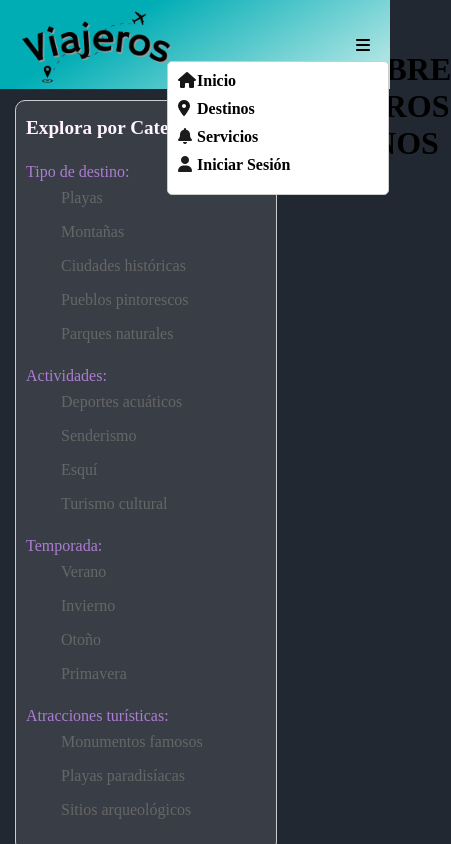
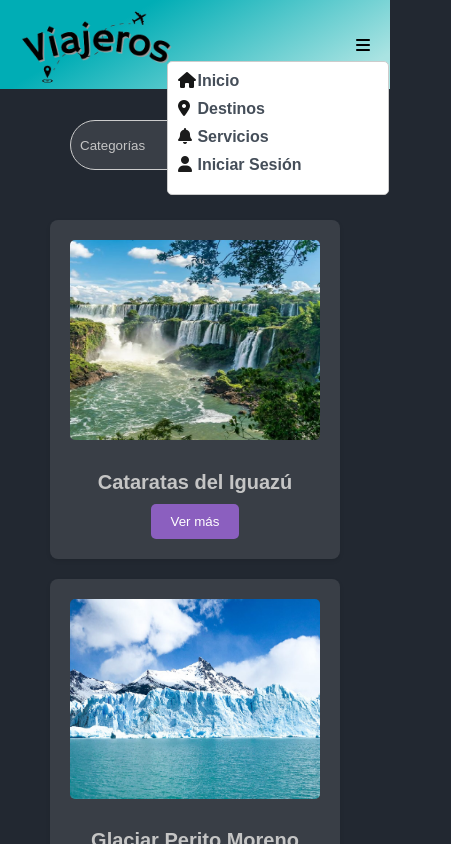
Before and after one commit to L-insfran/Viajeros_codo-a-codo, a plain HTML site: page client/pages/destinos.html in a window 390 px wide. Both pictures are taken after a click on the icon 363 px from the left and 44 px from the top of the page. Shown: the top 844 px of the page, 451 px wide, since content can reach past the window. Drawn offline with Linux system fonts and the light colour scheme; no server answers; a web font is replaced by a local one.

Commit message:
Estilos Nav y Destinos

```diff
--- a/client/Scripts/scripts.js
+++ b/client/Scripts/scripts.js
@@ -8,42 +8,41 @@ document.getElementById("menu-toggle").addEventListener("click", function() {
 
 document.addEventListener("DOMContentLoaded", function() {
     const cardContainer = document.querySelector('.card-container');
-    const accessKey = 'gHTABAFdXXK-OCad1TKu58LsyhFwWFN39p6PBgoTqNQ';
-    const query = 'place';
-    const minWidth = 400;
-    const minHeight = 300;
 
-    fetch(`https://api.unsplash.com/photos/random?count=9&query=${query}&client_id=${accessKey}`)
-    .then(response => response.json())
-    .then(data => {
-        data.forEach(photo => {
-            // Verificar el tamaño de la imagen
-            if (photo.width >= minWidth && photo.height >= minHeight) {
-                // Crear tarjeta solo si la imagen cumple con los requisitos de tamaño
+    // Importar los datos de lugares turísticos desde data.js
+    const lugaresTuristicos = window.lugaresTuristicos;
+
+    // Iterar sobre cada lugar turístico y crear una tarjeta para cada uno
+    lugaresTuristicos.forEach(lugar => {
         const card = document.createElement('div');
         card.classList.add('card');
 
         const img = document.createElement('img');
-                img.src = photo.urls.regular;
-                img.alt = photo.alt_description;
+        img.src = lugar.imagen; // Utilizamos la URL de la imagen del lugar turístico
+        img.alt = lugar.nombre_lugar;
 
         const title = document.createElement('h2');
-                title.textContent = photo.alt_description; // Puedes usar otro campo para el título si lo deseas
+        title.textContent = lugar.nombre_lugar;
 
         // Agregar evento de clic a la tarjeta para abrir el modal
         card.addEventListener('click', function() {
-                    openModal(photo);
+            openModal(lugar);
         });
+
+        // Crear el botón "Ver más"
+        const verMasBtn = document.createElement('button');
+        verMasBtn.textContent = 'Ver más';
+        verMasBtn.classList.add('ver-mas-btn');
+
+        // Agregar el botón al contenedor deseado
+        document.querySelector('.card-container').appendChild(verMasBtn);
 
         card.appendChild(img);
         card.appendChild(title);
+        card.appendChild(verMasBtn); // Agregar el botón "Ver más" a la tarjeta
 
         cardContainer.appendChild(card);
-            }
     });
-    })
-    .catch(error => console.error('Error al obtener imágenes:', error));
-
 
     // Función para cerrar el modal
     function closeModal() {
@@ -52,7 +51,7 @@ function closeModal() {
     }
 
     // Función para abrir el modal
-function openModal(photo) {
+    function openModal(lugar) {
         const modal = document.getElementById('modal');
         const modalContent = modal.querySelector('.modal-content');
 
@@ -60,29 +59,18 @@ function openModal(photo) {
         modalContent.innerHTML = '';
 
         const title = document.createElement('h2');
-    title.textContent = photo.alt_description;
+        title.textContent = lugar.nombre_lugar;
 
         // Agregar título al modal
         modalContent.appendChild(title);
 
-    // Agregar iconos al modal
-    const iconsContainer = document.createElement('div');
-    iconsContainer.classList.add('icons-container');
+        const provincia = document.createElement('p');
+        provincia.textContent = `Provincia: ${lugar.nombre_provincia}`;
+        modalContent.appendChild(provincia);
 
-    const icon1 = document.createElement('i');
-    icon1.classList.add('fas', 'fa-plane');
-    iconsContainer.appendChild(icon1);
-
-    const icon2 = document.createElement('i');
-    icon2.classList.add('fas', 'fa-train');
-    iconsContainer.appendChild(icon2);
-
-    const icon3 = document.createElement('i');
-    icon3.classList.add('fas', 'fa-hotel');
-    iconsContainer.appendChild(icon3);
-
-    // Agregar contenedor de iconos al modal
-    modalContent.appendChild(iconsContainer);
+        const descripcion = document.createElement('p');
+        descripcion.textContent = lugar.descripcion;
+        modalContent.appendChild(descripcion);
 
         // Agregar botón de cierre al modal
         const closeBtn = document.createElement('span');
@@ -96,7 +84,4 @@ function openModal(photo) {
         // Asignar evento de clic al botón de cierre
         closeBtn.addEventListener('click', closeModal);
     }
-
-
-
 });
--- a/client/css/styles.css
+++ b/client/css/styles.css
@@ -6,15 +6,15 @@ body {
     font-optical-sizing: auto;
     font-weight: 300;
     font-style: normal;
-    font-family: "Reddit Mono";
+    font-family: "Poppins", sans-serif;
     background-color: #222831;
 }
+
 
 .navegador {
     display: flex;
     justify-content: space-between;
     align-items: center;
-    background-color: #dcdcdc;
     position: fixed;
     top: 0;
     left: 0;
@@ -36,7 +36,7 @@ body {
 }
 .nav-items a {
     text-decoration: none;
-    color: #000;
+    color: #454e59;
     font-weight: bold;
     position: relative; /* Añadido para alinear el icono con el texto */
 }
@@ -68,13 +68,19 @@ main{
     align-items: center;
 }
 
+
 .card-container{
     display: flex;
     flex-wrap: wrap;
     justify-content: center;
     margin-left:0px;
     padding-left:0px;
+    text-align: center;
+    margin-bottom: 120px;
+    margin-top: 100px;
 }
+
+
 .card {
     background-color: #393E46;
     border-radius: 8px;
@@ -84,6 +90,7 @@ main{
     width: 250px;
     margin: 10px;
 }
+
 
 .card img {
     width: 250px;
@@ -95,6 +102,7 @@ main{
 .card h2 {
     font-size: 20px;
     margin-bottom: 10px;
+    color: #C5C5C5;
 }
 
 .card p {
@@ -102,17 +110,32 @@ main{
     color: #666;
 }
 
+/* Estilos para el botón "Ver más" */
+.ver-mas-btn {
+    background-color:#8B5FBF;
+    color: white;
+    padding: 10px 20px;
+    border: none;
+    border-radius: 5px;
+    cursor: pointer;
+}
+
+/* Estilos para el botón "Ver más" al pasar el mouse */
+.ver-mas-btn:hover {
+    background-color: #AC7DD2;
+}
+
 
 .filter-content {
     width: 250px;
-    margin-top: 100px;
+    margin-top: 150px;
     margin-left: 15px;
     padding-left: 10px;
-    border: solid 1px #ccc; /* Agrega un borde */
-    border-radius: 10px; /* Añade esquinas redondeadas */
-    background-color: #393E46; /* color de fondo */
-    box-shadow: 0 2px 4px rgba(0, 0, 0, 0.1); /* Agrega una sombra */
-    color: #AC7DD2;
+    border: solid 1px #ccc;
+    border-radius: 10px;
+    background-color: #393E46;
+    box-shadow: 0 2px 4px rgba(0, 0, 0, 0.1);
+    color: #AAE3E2;
 
 }
 
@@ -121,34 +144,38 @@ main{
 }
 
 .filter-content ul {
-    list-style: none; /* Quita los marcadores de lista */
+    list-style: none;
     padding: 0;
 }
 
 .filter-content ul li {
-    padding: 8px 0; /* Añade un poco de espacio entre cada elemento de la lista */
+    padding: 8px 0;
 }
 
 .filter-content ul ul {
-    margin-left: 20px; /* Agrega sangría para las subcategorías */
+    margin-left: 20px;
 }
 
 .filter-heading {
-    font-size: 1.2rem; /* Tamaño de fuente más grande */
-    font-weight: bold; /* Texto en negrita */
-    color: #333; /* Color de texto más oscuro */
-    margin-bottom: 10px; /* Añade un poco de espacio inferior */
+    font-size: 1.2rem;
+    font-weight: bold;
+    color: #333;
+    margin-bottom: 10px;
 }
 
 .category-item {
-    font-size: 1rem; /* Tamaño de fuente */
-    color: #666; /* Color de texto más oscuro que el encabezado */
-    margin-left: 15px; /* Agrega un poco de sangría */
-    cursor: pointer; /* Cambia el cursor al pasar sobre las categorías */
+    font-size: 1rem;
+    color: #666;
+    margin-left: 15px;
+    cursor: pointer;
 }
 
 .category-item:hover {
-    color: #C5C5C5; /* Cambia el color del texto al pasar sobre las categorías */
+    color: #C5C5C5;
+}
+
+.filter-search{
+    display: none;
 }
 
 /* Estilos para el modal */
@@ -399,7 +426,7 @@ form button:hover {
 /* Estilos para pantallas más pequeñas */
 
 
-@media screen and (max-width: 800px) {
+@media screen and (max-width: 1000px) {
 
 
 /*Navegador*/
@@ -440,4 +467,53 @@ form button:hover {
     .nav-items a:hover i {
         color: grey !important;
     }
+
+
+
+
+    /*Destinos*/
+
+    main{
+        display: flex;
+        flex-direction: column;
+        align-items: center;
+        justify-content: center;
+    }
+
+    .card-container{
+        margin-top: 0px;
+    }
+
+    .filter-content{
+        display: none;
+    }
+
+
+    .filter-search{
+        margin-top: 120px;
+        display: block;
+        position: relative;
+        justify-content: center;
+        align-items: center;
+    }
+
+    .filter-search select {
+        width: 250px;
+        height: 50px;
+        padding: 5px;
+        margin-bottom: 10px;
+        border: 1px solid #ccc;
+        border-radius: 40px;
+        background-color: #393E46;
+        color: #C5C5C5;
+
+    }
+
+    .filter-search select option {
+        padding: 10px;
+        width: 100px;
+        cursor: pointer;
+        color: #222831;
+    }
+
 }
--- /dev/null
+++ b/client/data/data.js
@@ -0,0 +1,77 @@
+const lugaresTuristicos =
+    [
+        {
+          "id": 1,
+          "nombre_lugar": "Cataratas del Iguazú",
+          "nombre_provincia": "Misiones",
+          "categorias": ["Parques Naturales", "Senderismo"],
+          "descripcion": "Las Cataratas del Iguazú son un conjunto de cataratas que se localizan sobre el río Iguazú, en el límite entre la provincia argentina de Misiones y el estado brasileño de Paraná. Es uno de los destinos naturales más impresionantes del mundo.",
+          "imagen": "../images/destinos/cataratas.jpg"
+        },
+        {
+          "id": 2,
+          "nombre_lugar": "Glaciar Perito Moreno",
+          "nombre_provincia": "Santa Cruz",
+          "categorias": ["Esquí", "Montañas"],
+          "descripcion": "El Glaciar Perito Moreno es uno de los glaciares más imponentes del mundo. Se encuentra en el Parque Nacional Los Glaciares, en la provincia de Santa Cruz. Es famoso por su tamaño y su activa dinámica de avance y retroceso.",
+          "imagen": "../images/destinos/perito-moreno.jpg"
+        },
+        {
+          "id": 3,
+          "nombre_lugar": "Bariloche",
+          "nombre_provincia": "Río Negro",
+          "categorias": ["Esquí", "Montañas"],
+          "descripcion": "Bariloche, ubicado en la región de la Patagonia, es famoso por sus paisajes de montaña, lagos cristalinos y centros de esquí. También es conocido por su deliciosa producción de chocolate artesanal.",
+          "imagen": "../images/destinos/bariloche.jpg"
+        },
+        {
+          "id": 4,
+          "nombre_lugar": "Quebrada de Humahuaca",
+          "nombre_provincia": "Jujuy",
+          "categorias": ["Montañas", "Turismo Cultural", "Senderismo"],
+          "descripcion": "La Quebrada de Humahuaca es una garganta montañosa ubicada en la provincia de Jujuy. Es famosa por sus paisajes coloridos, pueblos históricos y sitios arqueológicos que datan de la época precolombina.",
+          "imagen": "../images/destinos/humahuaca.jpg"
+        },
+        {
+          "id": 5,
+          "nombre_lugar": "Ushuaia",
+          "nombre_provincia": "Tierra del Fuego",
+          "categorias": ["Ciudad Histórica", "Monumentos Famosos"],
+          "descripcion": "Ushuaia es la ciudad más austral del mundo y se encuentra en la isla de Tierra del Fuego. Es el punto de partida para expediciones a la Antártida, y ofrece paisajes naturales impresionantes, como montañas nevadas y glaciares.",
+          "imagen": "../images/destinos/ushuaia.jpg"
+        },
+        {
+          "id": 6,
+          "nombre_lugar": "Mendoza",
+          "nombre_provincia": "Mendoza",
+          "categorias": ["Ciudad Histórica", "Montañas", "Esquí", "Senderismo", "Sitios Arqueológicos"],
+          "descripcion": "Mendoza, conocida como la tierra del sol y del buen vino, es famosa por sus viñedos y bodegas, pero también por sus impresionantes paisajes montañosos. La cordillera de los Andes ofrece oportunidades para el trekking y otros deportes de aventura.",
+          "imagen": "../images/destinos/mendoza.jpg"
+        },
+        {
+          "id": 7,
+          "nombre_lugar": "Península Valdés",
+          "nombre_provincia": "Chubut",
+          "categorias": ["Parques Naturales", "Senderismo"],
+          "descripcion": "La Península Valdés, en la provincia de Chubut, es un importante santuario de vida silvestre en Argentina. Es conocida por su diversidad de fauna, que incluye ballenas, pingüinos, elefantes marinos y muchas otras especies.",
+          "imagen": "../images/destinos/peninsula-valdes.jpg"
+        },
+        {
+          "id": 8,
+          "nombre_lugar": "Cafayate",
+          "nombre_provincia": "Salta",
+          "categorias": ["Montañas", "Turísmo cultural", "Sitio Arqueológico"],
+          "descripcion": "Cafayate es una ciudad en la provincia de Salta, famosa por su producción de vinos de alta calidad. Además de sus bodegas, la región ofrece paisajes impresionantes de montañas, valles y viñedos.",
+          "imagen": "../images/destinos/cafayate.jpg"
+        },
+        {
+          "id": 9,
+          "nombre_lugar": "Mar del Plata",
+          "nombre_provincia": "Buenos Aires",
+          "categorias": ["Playas", "Ciudades Históricas", "Deportes acuáticos"],
+          "descripcion": "Mar del Plata es uno de los destinos de playa más populares de Argentina, ubicado en la provincia de Buenos Aires. Además de sus playas, la ciudad ofrece una animada vida nocturna, una amplia oferta gastronómica y diversas actividades recreativas.",
+          "imagen": "../images/destinos/mar-del-plata.jpg"
+        }
+      ]
+
+      window.lugaresTuristicos = lugaresTuristicos;
--- a/client/pages/destinos.html
+++ b/client/pages/destinos.html
@@ -41,7 +41,6 @@
                             <li class="category-item">Playas</li>
                             <li class="category-item">Montañas</li>
                             <li class="category-item">Ciudades históricas</li>
-                            <li class="category-item">Pueblos pintorescos</li>
                             <li class="category-item">Parques naturales</li>
                         </ul>
                     </li>
@@ -64,7 +63,6 @@
                     <li>Atracciones turísticas:
                         <ul>
                             <li class="category-item">Monumentos famosos</li>
-                            <li class="category-item">Playas paradisíacas</li>
                             <li class="category-item">Sitios arqueológicos</li>
                         </ul>
                     </li>
@@ -72,10 +70,18 @@
             </div>
         </aside>
 
+        <section class="filter-search">
+            <select id="categorySelect">
+                <option value="" disabled selected>Categorías</option>
+                <option value="naturaleza">Ciudades Históricas</option>
+                <option value="aventura">Montañas</option>
+                <option value="cultura">Playas</option>
+                <option value="gastronomia">Parques Nacionales</option>
+            </select>
+        </section>
+
 
         <div class="main-content">
-            <h1>DESCUBRE NUESTROS DESTINOS</h1>
-
             <section class="img-galeria">
                 <div class="card-container">
                     <!-- Acá las tarjetas desde JavaScript -->
@@ -83,12 +89,11 @@
             </section>
         </div>
 
-        <!-- Modal inicialmente oculto -->
+
         <div id="modal" class="modal">
             <div class="modal-content">
 
                 <h2>Título del Lugar</h2>
-                <!-- Acá las reseñas  y los iconos  -->
                 <span class="close">&times;</span>
             </div>
         </div>
@@ -98,7 +103,7 @@
 
 
 
-
+    <script src="../data/data.js"></script>
     <script src="../Scripts/scripts.js"></script>
 </body>
 </html>
```
Also changed, not shown: client/images/destinos/bariloche.jpg (added), client/images/destinos/cafayate.jpg (added), client/images/destinos/cataratas.jpg (added), client/images/destinos/humahuaca.jpg (added), client/images/destinos/mar-del-plata.jpg (added), client/images/destinos/mendoza.jpg (added), client/images/destinos/peninsula-valdes.jpg (added), client/images/destinos/perito-moreno.jpg (added), client/images/destinos/ushuaia.jpg (added). Lines whose indentation alone changed are shown as unchanged.
